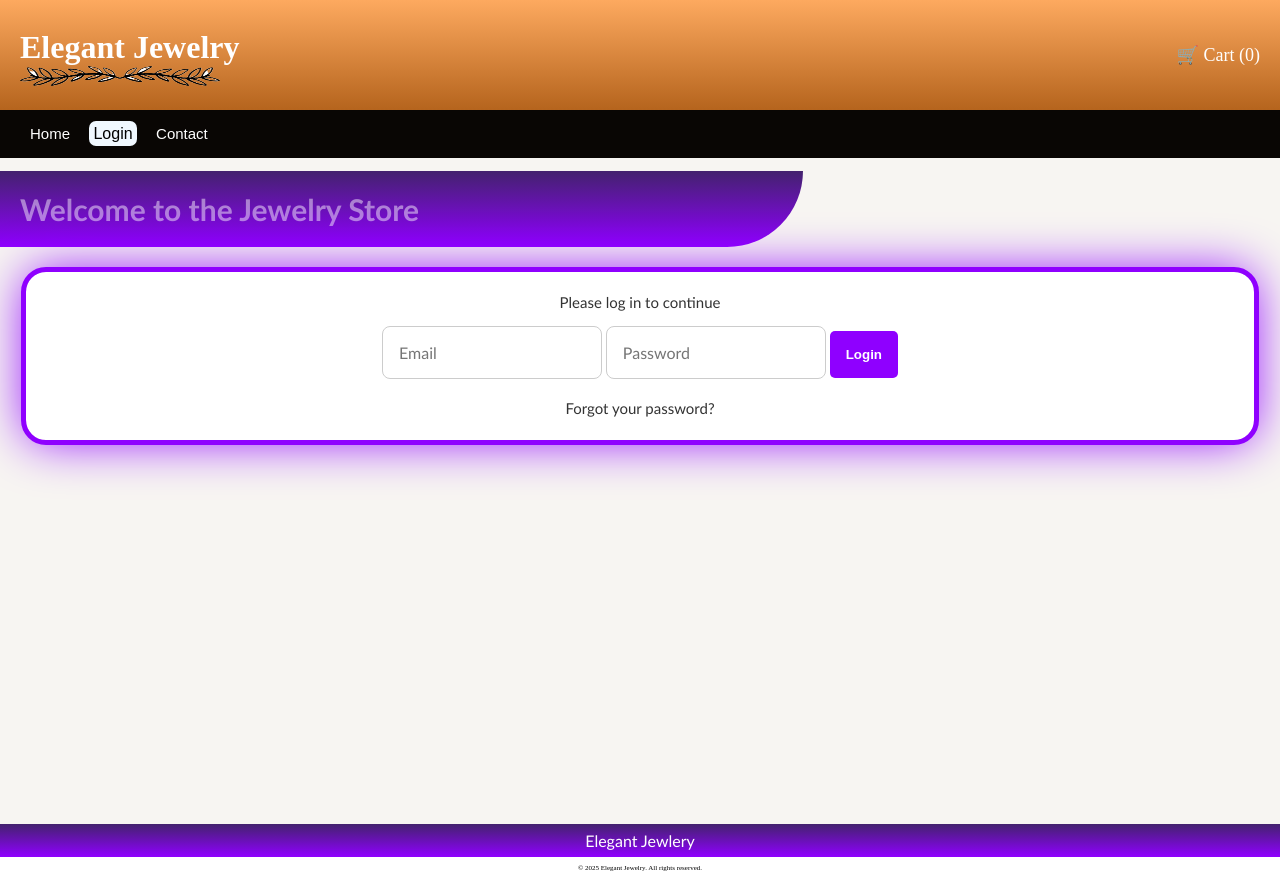
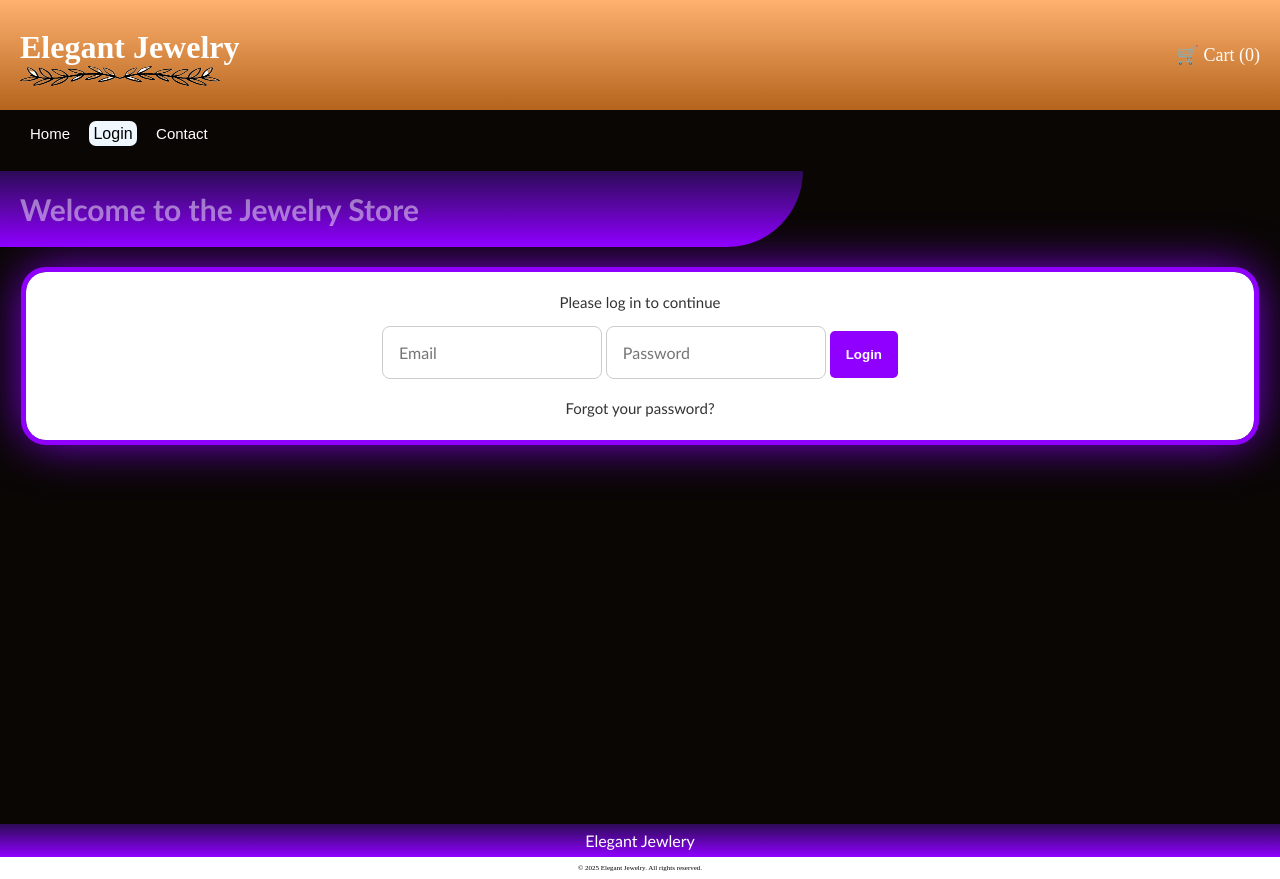
Before and after one commit to LardTheTard/shop, a plain HTML site: page public/login.html in a window 1280 px wide. Drawn offline with Linux system fonts and the light colour scheme.

Commit message:
changed background again

```diff
--- a/public/login.html
+++ b/public/login.html
@@ -6,7 +6,7 @@
     <title>Jewelry Store</title>
     <link rel="stylesheet" href="styles.css" />
 </head>
-<body>
+<body style="background-color: #090604;">
 <header id="header1">
     <div>
         <h1 style="padding: 9px 0px 0px 0px; font-family: 'Times New Roman', Times, serif; ">Elegant Jewelry</h1>
--- a/public/styles.css
+++ b/public/styles.css
@@ -25,7 +25,7 @@ h2 {
 }
 
 #header1 {
-    background-image: linear-gradient(to bottom, #ff9232c3 0%, #b5641d);
+    background-image: linear-gradient(to bottom, #feb270 0%, #b5641d);
     color: white;
     padding: 20px;
     display: flex;
```
